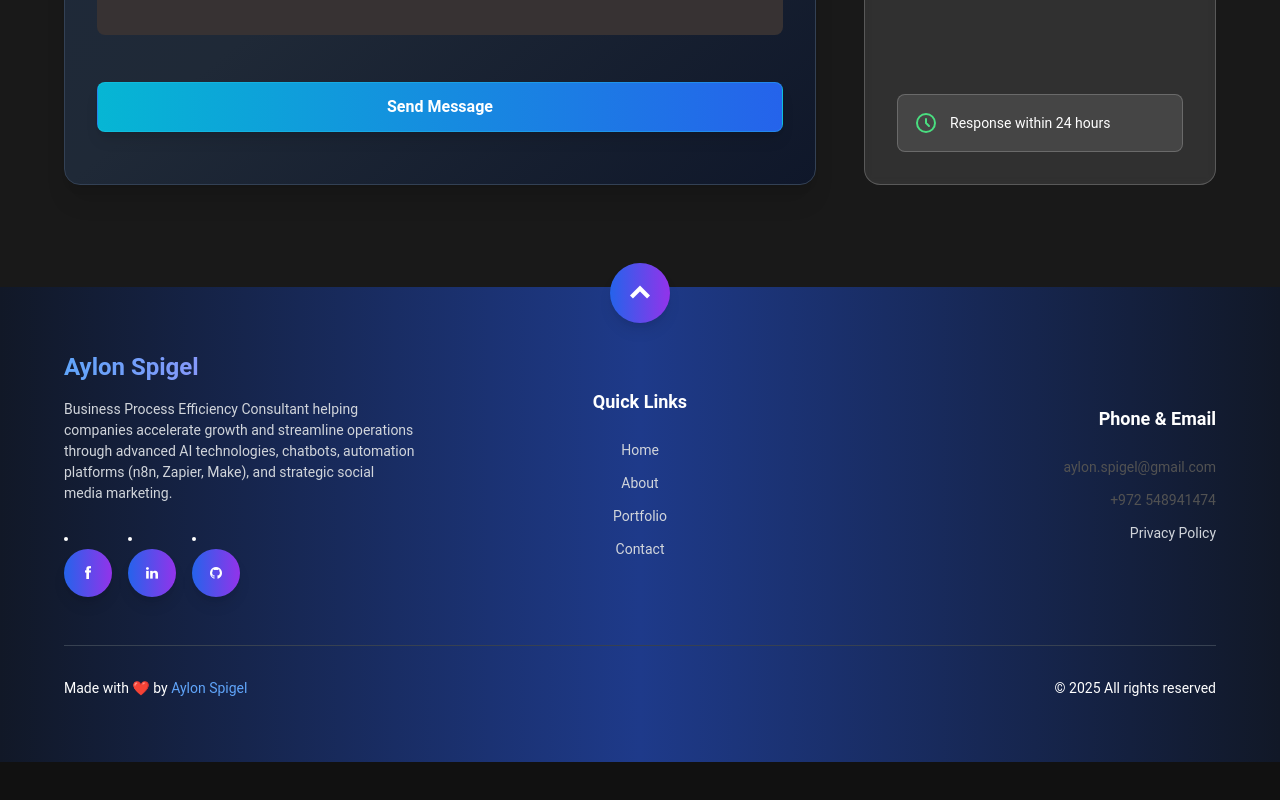
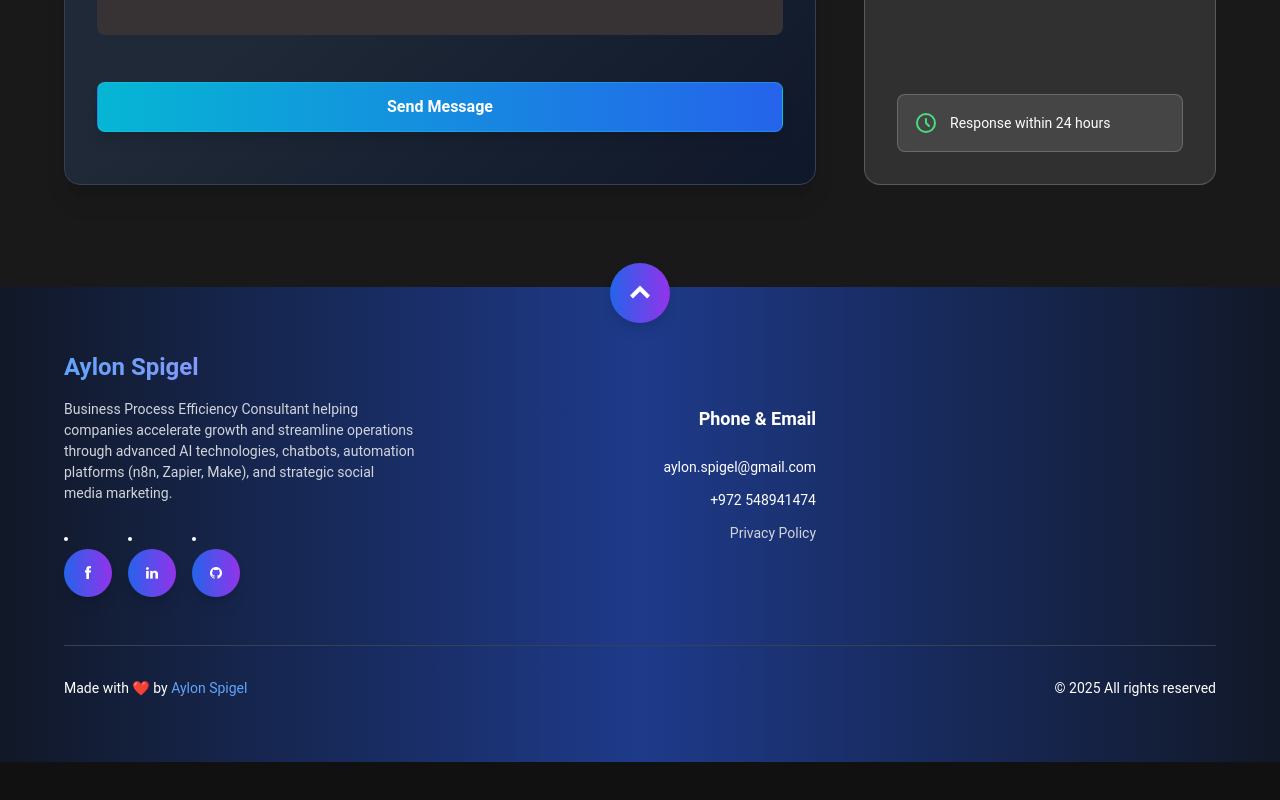
Before and after one commit to frontEndExpert/aylonspigel, a Next.js app: page / in a window 1280 px wide. Shown: the part 5686-6486 px from the top of the page. Built offline with nearby package versions, Linux system fonts and the light colour scheme.

Commit message:
footer links out

```diff
--- a/src/components/Footer.jsx
+++ b/src/components/Footer.jsx
@@ -37,44 +37,19 @@ const Footer = ({ data }) => {
 							</div>
 						</div>
 
-						{/* Quick Links */}
-						<div className="text-center">
-							<h4 className="text-lg font-semibold mb-6">Quick Links</h4>
-							<ul className="space-y-3">
-								<li>
-									<a href="#home" className="text-gray-300 hover:text-white transition-colors duration-300">
-										Home
-									</a>
-								</li>
-								<li>
-									<a href="#about" className="text-gray-300 hover:text-white transition-colors duration-300">
-										About
-									</a>
-								</li>
-								<li>
-									<a href="#portfolio" className="text-gray-300 hover:text-white transition-colors duration-300">
-										Portfolio
-									</a>
-								</li>
-								<li>
-									<a href="#contact" className="text-gray-300 hover:text-white transition-colors duration-300">
-										Contact
-									</a>
-								</li>
-							</ul>
-						</div>
+
 
 						{/* Contact & Legal */}
 						<div className="text-center md:text-right">
 							<h4 className="text-lg font-semibold mb-6">{data?.legal}</h4>
 							<div className="space-y-3">
 								<p className="text-white">
-									<a href={`mailto:${data?.email}`} className="hover:text-green transition-colors duration-300">
+									<a href={`mailto:${data?.email}`} className="text-white hover:text-green transition-colors duration-300">
 										{data?.email}
 									</a>
 								</p>
-								<p className="text-white">
-									<a href={`tel:${data?.phone}`} className="hover:text-green transition-colors duration-300">
+								<p>
+									<a href={`tel:${data?.phone}`} className="text-white hover:text-green transition-colors duration-300">
 										{data?.phone}
 									</a>
 								</p>
```
